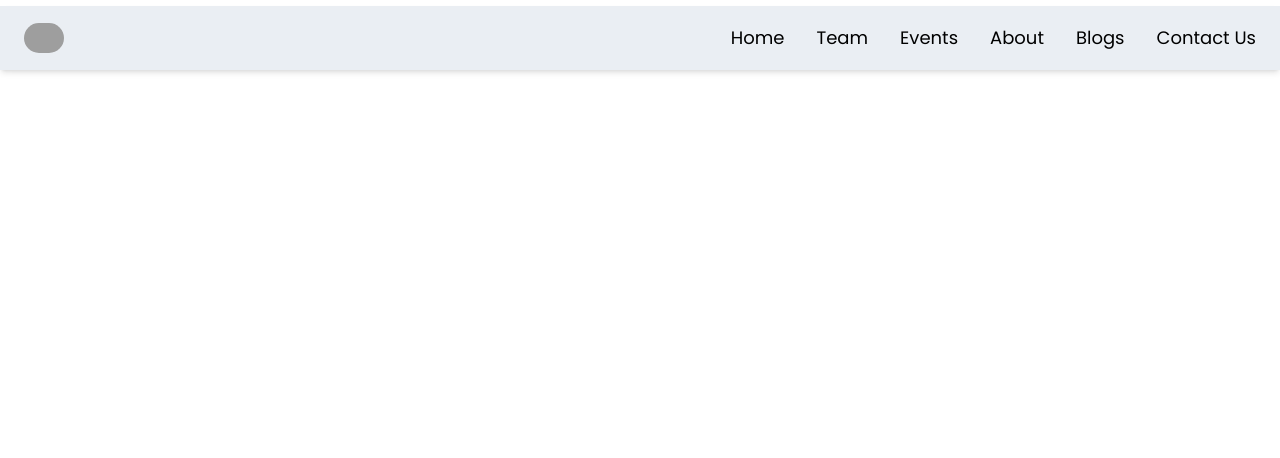
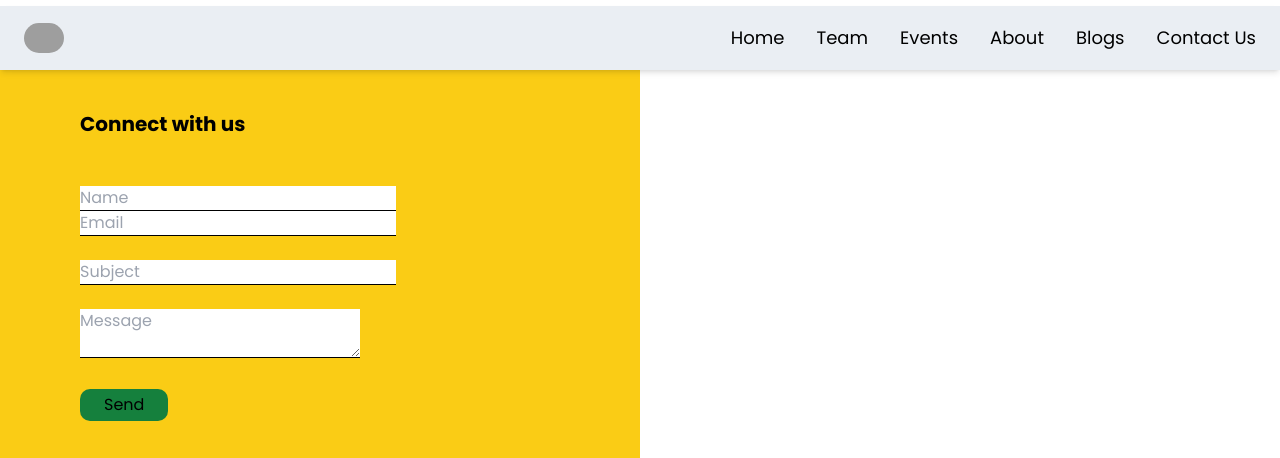
Before and after one commit to master-ginger/GDGZCOER-Website, a Next.js app in the folder gdgzcoer/: page / in a window 1280 px wide. Shown: the part 542-1000 px from the top of the page. Before the commit the page ends 800 px from the top, so only its background shows below. Built offline with nearby package versions, Linux system fonts and the light colour scheme; grey boxes are pictures that could not be loaded.

Commit message:
Form adding

```diff
--- /dev/null
+++ b/gdgzcoer/src/app/components/Form.js
@@ -0,0 +1,22 @@
+
+
+export default function Form(){
+    return(
+        <div>
+            <div className="flex ">
+                <div className="pt-10 pb-10 pl-20 bg-yellow-400 w-1/2">
+                    <div className="text-xl font-bold">Connect with us</div><br/><br/>
+                    <input type="text" placeholder="Name" className="border-b-[1px] border-black mr-2"/>
+                    <input type = "email" placeholder="Email"className="border-b-[1px] border-black mr-2"/><br/><br/>
+                    <input type="text" placeholder="Subject"className="border-b-[1px] border-black mr-2"/><br/><br/>
+                    <textarea type="text" placeholder="Message" className="w-1/2 border-b-[1px] border-black mr-2"></textarea><br/><br/>
+                    <button className="bg-green-700 px-6 py-1 rounded-[10px]">Send</button>
+                </div>
+                <div className="bg-blue-600 ">
+
+                </div>
+            </div>
+
+        </div>
+    )
+}
--- a/gdgzcoer/src/app/components/Homepage.js
+++ b/gdgzcoer/src/app/components/Homepage.js
@@ -1,3 +1,4 @@
+import Form from "./Form";
 import HeroAbout from "./HeroAbout";
 import Navbar from "./Navbar";
 
@@ -6,7 +7,7 @@ export default function Homepage(){
         <div>
             <HeroAbout/>
             <Navbar/>
-
+            <Form/>
         </div>
     )
 }
```
